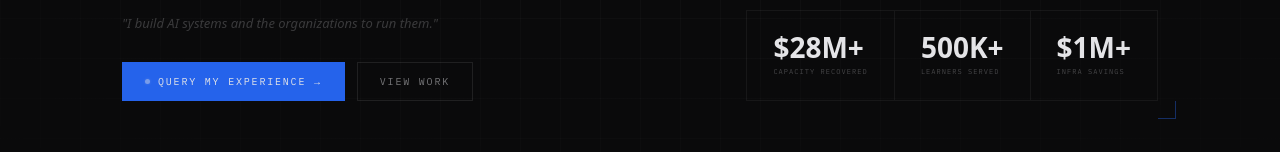
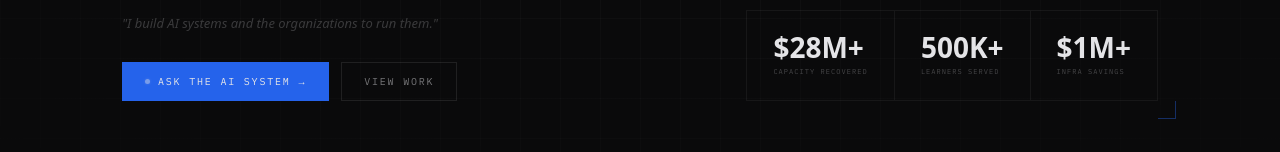
Before and after one commit to esormez/zem-rose, a Next.js app: page / in a window 1280 px wide. Shown: the part 622-774 px from the top of the page. Built offline with nearby package versions, Linux system fonts and the light colour scheme.

Commit message:
fix: rename remaining query buttons to AI System
Co-Authored-By: Claude Opus 4.6 <noreply@anthropic.com>

```diff
--- a/src/components/Portfolio.tsx
+++ b/src/components/Portfolio.tsx
@@ -686,7 +686,7 @@ function Hero({ onChatOpen }: { onChatOpen: () => void }) {
                   onMouseLeave={e => e.currentTarget.style.background="#2563EB"}
                 >
                   <div style={{ width:5, height:5, borderRadius:"50%", background:"rgba(228,228,231,0.7)", animation:"pulse-dot 2s infinite", color:"rgba(228,228,231,0.7)" }} />
-                  QUERY MY EXPERIENCE →
+                  ASK THE AI SYSTEM →
                 </button>
                 {!isMobile && (
                   <button onClick={() => document.getElementById("system")?.scrollIntoView({ behavior:"smooth" })} style={{
@@ -1761,7 +1761,7 @@ function Contact({ onChatOpen }: { onChatOpen: () => void }) {
                   width:5, height:5, borderRadius:"50%", background:"#2563EB",
                   animation:"pulse-dot 2s infinite", color:"#2563EB",
                 }} />
-                LAUNCH EXPERIENCE QUERY →
+                LAUNCH AI SYSTEM →
               </button>
             </div>
 
```
